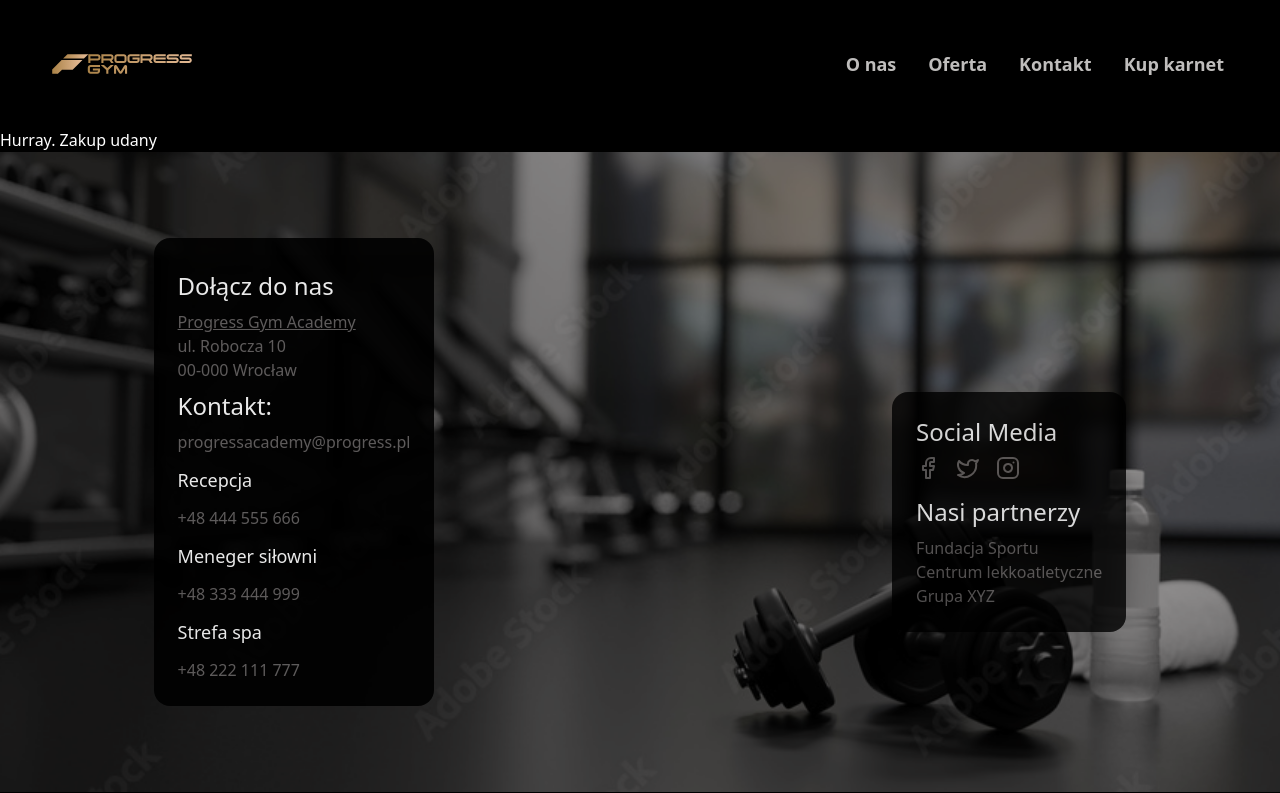
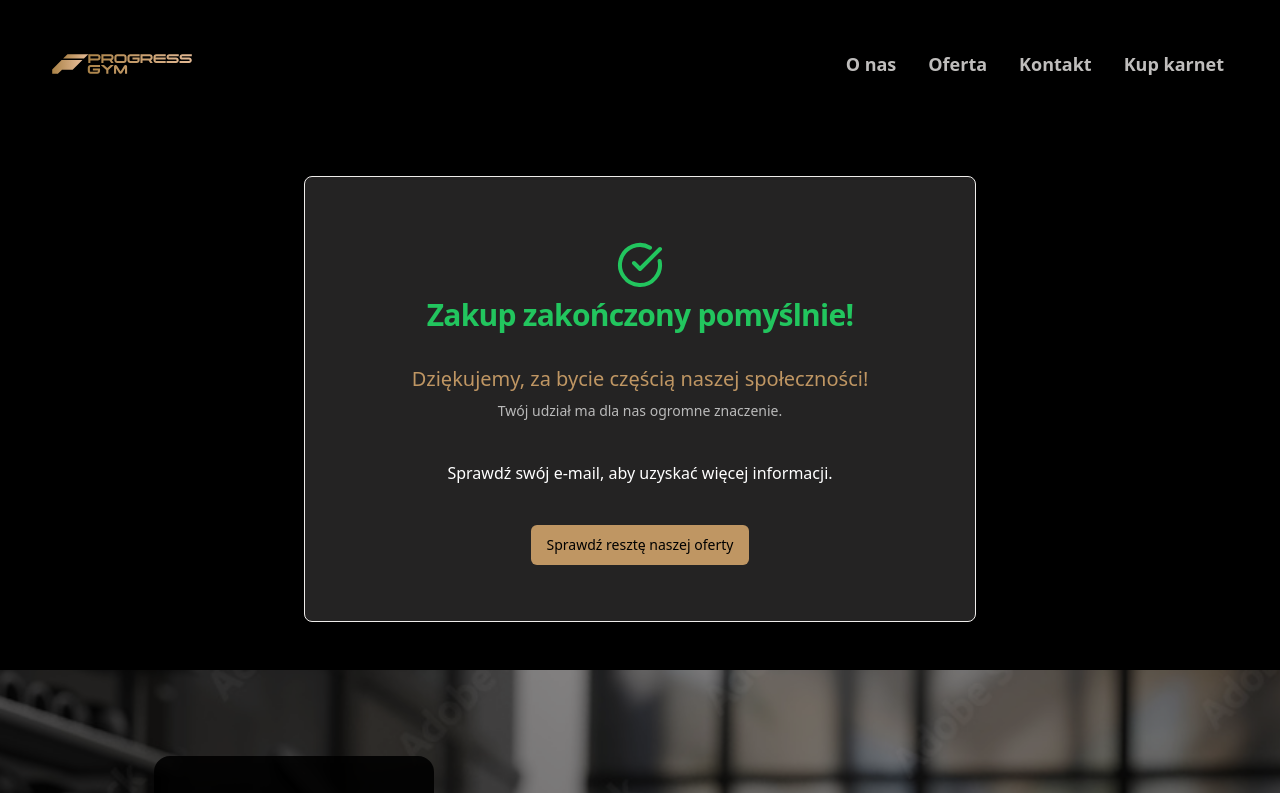
Before and after one commit to marcinjucha/silownia-website, a Next.js app: page /kup-karnet/potwierdzenie in a window 1280 px wide. Shown: the top 793 px of the page. Built offline with nearby package versions, Linux system fonts and the light colour scheme.

Commit message:
Confirmation view after payments

```diff
--- a/app/kup-karnet/potwierdzenie/page.tsx
+++ b/app/kup-karnet/potwierdzenie/page.tsx
@@ -1,3 +1,7 @@
-export default async function ConfirmationPage() {
-  return <h1>Hurray. Zakup udany</h1>
+import ConfirmationView from "@/features/confirmation/components/confirmation-view"
+
+export default function ConfirmationPage() {
+  const isPaymentSuccessful = true
+
+  return <ConfirmationView isPaymentSuccessful={isPaymentSuccessful} />
 }
--- /dev/null
+++ b/features/confirmation/components/confirmation-card.tsx
@@ -0,0 +1,63 @@
+import Link from "next/link"
+import * as React from "react"
+import { LucideIcon } from "lucide-react"
+import { Button } from "@/components/ui/button"
+import {
+  Card,
+  CardContent,
+  CardDescription,
+  CardFooter,
+  CardHeader,
+  CardTitle,
+} from "@/components/ui/card"
+
+interface ConfirmationCardProps {
+  title: string
+  subtitle: string
+  secondarySubtitle?: string
+  message?: string
+  icon: LucideIcon
+  buttonText: string
+  buttonLink: string
+  className?: string
+}
+
+const ConfirmationCard: React.FC<ConfirmationCardProps> = ({
+  title,
+  subtitle,
+  secondarySubtitle,
+  message,
+  icon: Icon,
+  buttonText,
+  buttonLink,
+  className,
+}) => {
+  return (
+    <div className="m-12 flex items-center justify-center">
+      <Card className="flex w-full max-w-2xl flex-col rounded-lg p-8 text-center shadow-xl">
+        <CardHeader>
+          <div className={`my-2 flex flex-col items-center ${className}`}>
+            <Icon className="mb-2 h-12 w-12" />
+            <CardTitle className="text-3xl font-semibold">{title}</CardTitle>{" "}
+          </div>
+        </CardHeader>
+
+        <CardContent>
+          <CardDescription className="text-xl text-primary">{subtitle}</CardDescription>{" "}
+          {secondarySubtitle && (
+            <CardDescription className="py-2">{secondarySubtitle}</CardDescription>
+          )}{" "}
+          {message && <p className="pt-8 ">{message}</p>}{" "}
+        </CardContent>
+
+        <CardFooter className="mt-4 flex justify-center">
+          <Link href={buttonLink} passHref>
+            <Button>{buttonText}</Button>
+          </Link>
+        </CardFooter>
+      </Card>
+    </div>
+  )
+}
+
+export default ConfirmationCard
--- /dev/null
+++ b/features/confirmation/components/confirmation-view.tsx
@@ -0,0 +1,34 @@
+import React from "react"
+import ConfirmationCard from "@/features/confirmation/components/confirmation-card"
+import { CheckCircle, AlertCircle } from "lucide-react"
+
+interface ConfirmationViewProps {
+  isPaymentSuccessful: boolean
+}
+
+const ConfirmationView: React.FC<ConfirmationViewProps> = ({ isPaymentSuccessful }) => {
+  return isPaymentSuccessful ? (
+    <ConfirmationCard
+      title="Zakup zakończony pomyślnie!"
+      subtitle="Dziękujemy, za bycie częścią naszej społeczności!"
+      secondarySubtitle="Twój udział ma dla nas ogromne znaczenie."
+      message="Sprawdź swój e-mail, aby uzyskać więcej informacji."
+      icon={CheckCircle}
+      buttonText="Sprawdź resztę naszej oferty"
+      buttonLink="/oferta"
+      className="text-green-500"
+    />
+  ) : (
+    <ConfirmationCard
+      title="Coś poszło nie tak..."
+      subtitle="Niestety, wystąpił problem z realizacją zakupu."
+      message="Spróbuj ponownie lub skontaktuj się z nami!"
+      icon={AlertCircle}
+      buttonText="Kup karnet"
+      buttonLink="/kup-karnet"
+      className="text-red-700"
+    />
+  )
+}
+
+export default ConfirmationView
```
